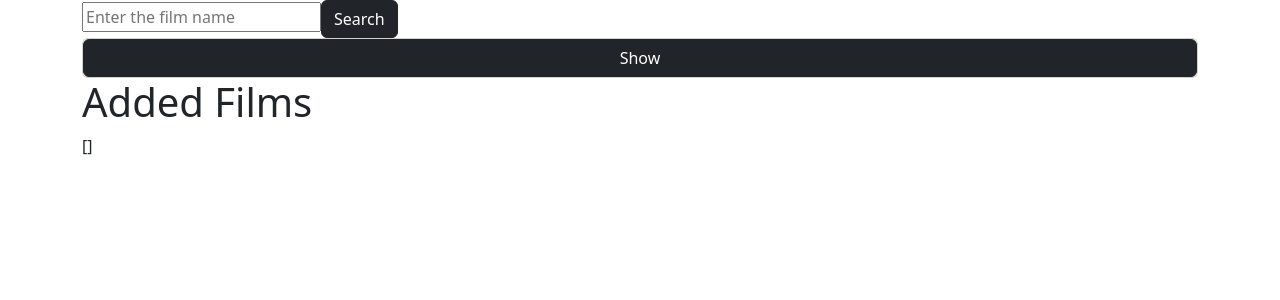
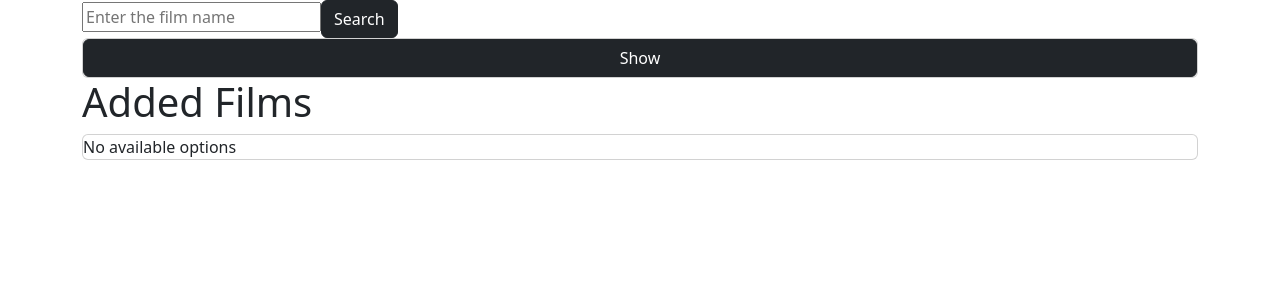
Before and after one commit to Evg3n22/MovieFinder, a Vue app: page / in a window 1280 px wide. Shown: the top 300 px of the page. Built offline with nearby package versions, Linux system fonts and the light colour scheme.

Commit message:
fix carousel and info components

```diff
--- a/src/components/AdditionalFilms.vue
+++ b/src/components/AdditionalFilms.vue
@@ -6,11 +6,14 @@ export default {
 </script>
 
 <script setup>
-import { useAdditionalFilmsStore } from '@/store.js'
-const store = useAdditionalFilmsStore()
+import Carousel from '@/components/Carousel.vue'
+import {useAdditionalFilmsStore} from '@/store.js'
+const addstore = useAdditionalFilmsStore()
 
 </script>
 
 <template>
-  <div>{{ store.additionalFilms }}</div>
+
+  <Carousel :movies="addstore.additionalFilms"/>
+
 </template>
--- a/src/components/Carousel.vue
+++ b/src/components/Carousel.vue
@@ -1,7 +1,7 @@
 <template>
   <div class="card">
     <Carousel
-      :value="store.films"
+      :value="movies"
       :numVisible="4"
       :numScroll="3"
       :responsiveOptions="responsiveOptions"
@@ -37,15 +37,10 @@
 </template>
 
 <script setup>
-import { useFilmsStore } from '@/store.js'
-import { onMounted, ref } from 'vue'
+import { ref } from 'vue'
 import Carousel from 'primevue/carousel'
 
-const store = useFilmsStore()
-
-onMounted(() => {
-  store.getFilmsFromLocalStorage()
-})
+defineProps(['movies'])
 
 const responsiveOptions = ref([
   {
--- a/src/pages/Info.vue
+++ b/src/pages/Info.vue
@@ -21,11 +21,19 @@ export default {
       film: {},
     }
   },
+  props: {
+    getFilms: function () {}
+  },
   methods: {
     GetFilms(){
       this.films = JSON.parse(localStorage.getItem('films') ?? '[]')
       this.film = this.films.find((item) => item.id.toString() === this.filmId)
-      console.log(this.film)
+
+      if(this.film === undefined){
+        this.films = JSON.parse(localStorage.getItem('additionalFilms') ?? '[]')
+        this.film = this.films.find((item) => item.id.toString() === this.filmId)
+      }
+
     },
   },
   beforeMount() {
--- a/src/pages/Result.vue
+++ b/src/pages/Result.vue
@@ -6,8 +6,18 @@ export default {
 }
 </script>
 
+<script setup>
+import {useFilmsStore} from '@/store.js'
+import { onMounted} from 'vue'
+
+const store = useFilmsStore()
+onMounted(() => {
+  store.getFilmsFromLocalStorage()
+})
+</script>
+
 <template>
-  <Carousel/>
+  <Carousel :movies="store.films" />
 </template>
 
 <style scoped></style>
--- a/src/store.js
+++ b/src/store.js
@@ -1,11 +1,12 @@
 import { defineStore } from 'pinia'
+import imgNotFound from '@/assets/image/img_not_found.jpg';
 
 export const useFilmsStore = defineStore('films', {
   state: () => ({
     url: 'http://www.omdbapi.com/?apikey=895736cc&',
     films: [],
-    filmName: null,
-    img_not_found: new URL('@/assets/image/img_not_found.jpg', import.meta.url).href,
+    filmName: '',
+    // img_not_found: new URL('@/assets/image/img_not_found.jpg', import.meta.url).href,
   }),
   actions: {
 
@@ -27,7 +28,7 @@ export const useFilmsStore = defineStore('films', {
                 .then((filmDetails) => {
                   // Якщо постера немає, використовуємо стандартний
                   if (filmDetails.Poster === 'N/A') {
-                    filmDetails.Poster = this.img_not_found
+                    filmDetails.Poster = imgNotFound
                   }
                   return {
                     title: filmDetails.Title,
@@ -70,6 +71,12 @@ export const useAdditionalFilmsStore = defineStore('additionalFilms', {
   }),
   actions: {
     addFilm(title, year, poster, director) {
+
+      const defaultPoster = imgNotFound;
+      if(poster === undefined){
+        poster = defaultPoster
+      }
+
       this.film = {
         title: title,
         year: year,
@@ -77,6 +84,7 @@ export const useAdditionalFilmsStore = defineStore('additionalFilms', {
         director: director,
         id: +new Date(),
       }
+
       this.additionalFilms = JSON.parse(localStorage.getItem('additionalFilms')) || []
       this.additionalFilms.push(this.film)
 
```
